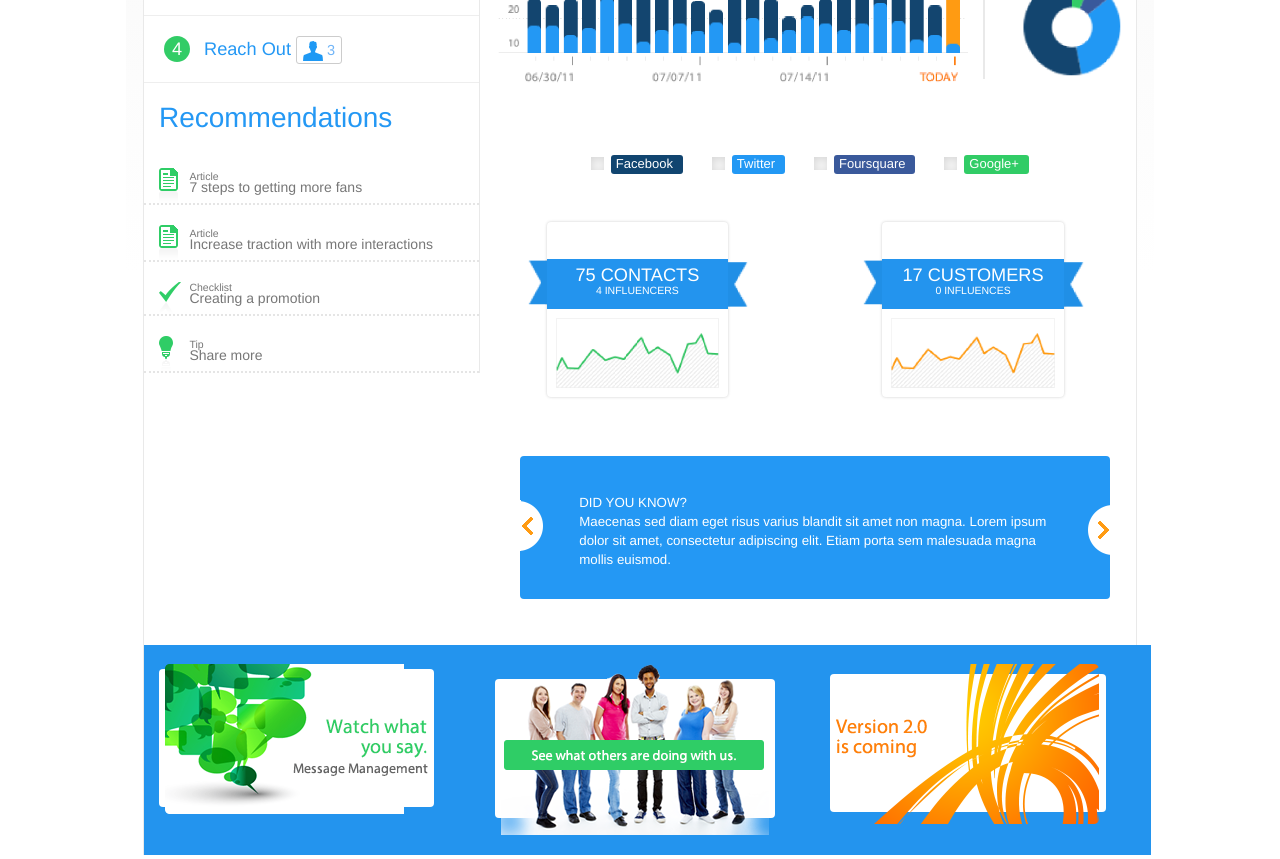
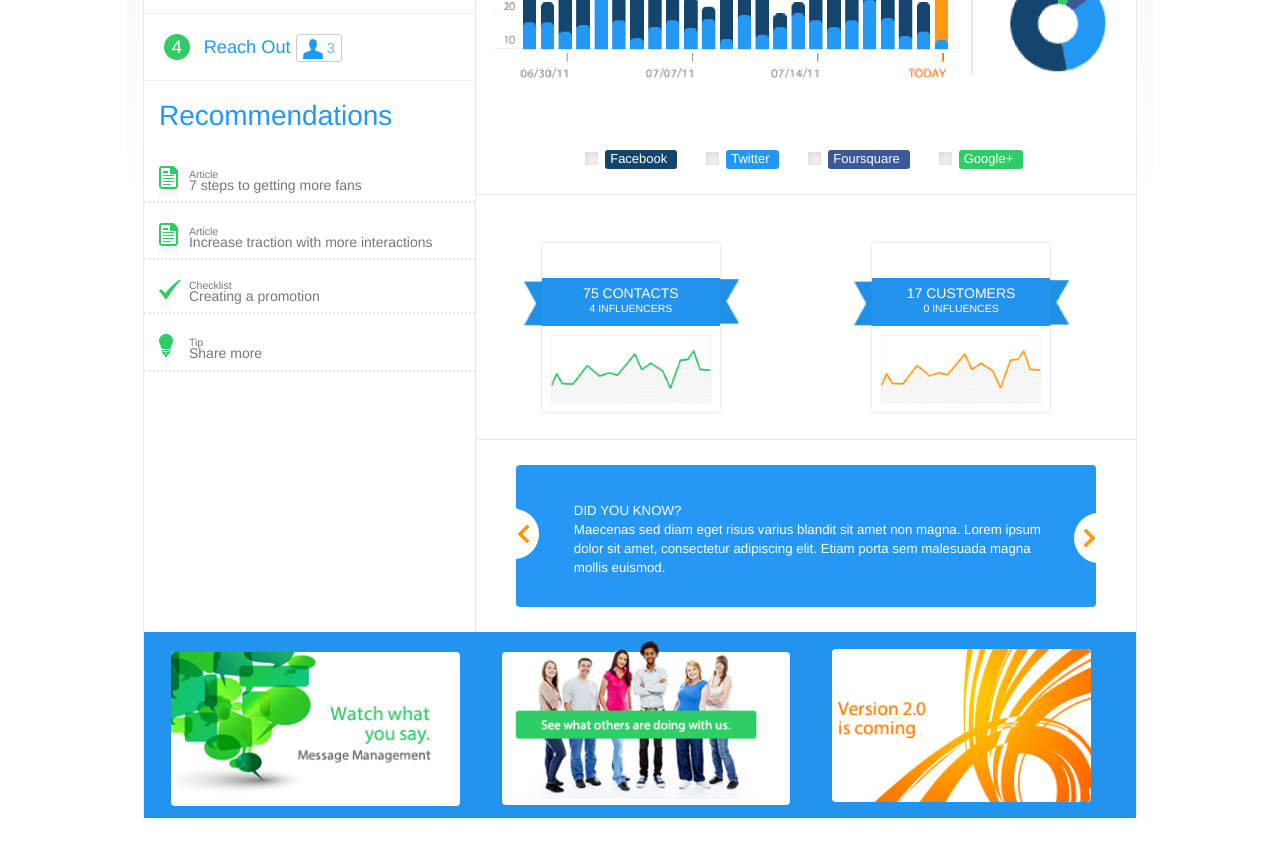
Before and after one commit to mscruser/css-dashboard, a plain HTML site: page project1-CSS-586/index.html in a window 1280 px wide. Shown: the part 573-1432 px from the top of the page. Drawn offline with nearby package versions, Linux system fonts and the light colour scheme.

Commit message:
fix ads and stuff

```diff
--- a/project1-CSS-586/css/my-styles.css
+++ b/project1-CSS-586/css/my-styles.css
@@ -7,26 +7,52 @@
   margin-bottom:-1%;
 }
 
-.ad{  /*this class handles the white part of the ads*/
+.ad-pic2{
+  padding-left:4%;
+  margin-top:-4%;
+}
+
+#here-is-white1{  /*this class handles the white part of the first ad*/
   background-color:white;
-  /*these properties definet eh shape of each white part*/
-  padding-top:20%; /*60px;*/
-  padding-bottom: 20%; /*60px;*/
+  padding-bottom: 2%; /*60px;*/
+  border-radius:4px;
+  margin-bottom:4%;
+  margin-left:4%;
+}
+
+#here-is-white2{  /*this class handles the white part of the 2nd ad*/
+  background-color:white;
+  border-radius:4px;
+  padding-bottom:2%;
+
+  margin-bottom:4%;
+  margin-left:4%;
+}
+
+#here-is-white3{  /*this class handles the white part of the 3rd ad*/
+  background-color:white;
+
+  padding-top:-5%; /*60px;*/
+  padding-bottom: 0%; /*60px;*/
   padding-left: 2%; /*80px;*/
-  padding-right:2%; /*80px*/
+  padding-right:0%; /*80px*/
   border-radius:4px;
+  margin-right:10%;
+  margin-top:-1%;
+  margin-left:4%;
+  margin-bottom:4%;
 }
 
 .ads{ /*use this if want a blue background for the ENTIRE thing*/
-  margin-top: 2%;
+
   background-color:#2394ee;
-  padding-bottom:2%;
+
   padding-top:2%;
 }
 
 .ad-pic{
   z-index:100;
-  height:80%;
+
 
 
 }
@@ -54,12 +80,18 @@
   padding-bottom:.2%;
 }
 
+#announce-buttons{
+  padding-top:1%;
+  padding-bottom:.2%;
+}
+
 .announcements{
+
 
   border-bottom-color:#e9e9e9;
   border-bottom-style:solid;
   border-bottom-width:1px;
-  margin-right:-3px; /*PROBABLY A PROBLEM WHEN I ADD THE ARROWS*/
+
 }
 
 .announce-text{
@@ -71,7 +103,7 @@
   color:grey;
   padding-top:1%;
 
-  padding-right:5%;
+  /*padding-right:5%;*/
 }
 
 .background-white{
@@ -85,6 +117,7 @@
   border-left-color:#e9e9e9;
   border-right-color:#e9e9e9;
   border-width:1px;
+  padding-right:1.5%; /*i think this makes things line up better mayyybbbee
 }
 
 .big{
@@ -132,8 +165,8 @@
   background-color:#2394ee;
   display:inline-block;
   margin-top:20%;
-  padding-top:10px; /*1%;*/
-  padding-bottom: 2px;/*.5%;*/
+  padding-top:5%; /*10px;*/
+  padding-bottom: .5%;/*.5%;*/
   padding-right: 10%;/*9%;*/
   padding-left: 10%; /*9%;*/
   width:100%;
@@ -211,6 +244,13 @@ input[type=checkbox]:checked + label:before{
   /*height:100%;*/
 }
 
+.contacts-border{
+  border-top-style:solid;
+  border-top-width:1px;
+  border-top-color: #e9e9e9;
+  margin-top:4%;
+}
+
 .container{
   width: 80%; /*1100px*/
   margin: 0 auto;
@@ -256,6 +296,13 @@ input[type=checkbox]:checked + label:before{
   border-radius:4px;
 }
 
+.dyk-border{
+  border-top-style:solid;
+  border-top-width:1px;
+  border-top-color:#e9e9e9;
+
+  margin-top:2%;
+}
 .dropdown{
   margin-top:-5%;
 }
@@ -351,7 +398,11 @@ input[type=checkbox]:checked + label:before{
 #graph-green{
   margin:5%;
 }
+#green-man{
+  z-index:100;
+margin-bottom:50px;
 
+}
 .icon{
   /*margin-top:5%;*/
 }
@@ -379,6 +430,16 @@ input[type=checkbox]:checked + label:before{
   color:#2394ee;
   padding-top:1%;
   padding-right:5%;
+
+}
+
+
+
+.long-border{
+  border-left-color:#e9e9e9;
+  border-left-style:solid;
+  border-left-width:1px;
+
 }
 
 #main-nav{
@@ -400,8 +461,7 @@ input[type=checkbox]:checked + label:before{
   padding-bottom: -.5%;
 
 }
-
-.nav {
+.nav{
   background-color:#134670;
   /*padding-top: 50px; 5%*/
   /*padding-bottom: 55px; /*4%*/
@@ -438,6 +498,8 @@ font-size:80%;
   padding-bottom:5%;
   padding-left:10%;
   padding-right:10%;
+  margin-bottom:-3%;
+  /*changing the margins here changes the location of the blocks*/
 }
 
 .rec{
@@ -445,6 +507,7 @@ font-size:80%;
   border-bottom-style:dotted;
   border-bottom-color:#e5e5e5;
   border-bottom-width:2px;
+
 }
 #right-arrow{
     margin-top: -105px;
@@ -458,15 +521,17 @@ font-size:80%;
 #ribbon-left{
   float:left;
 
-  margin-top: 53px;
-  margin-left:-20px; /*-5.6%
-  margin-top:-15px;   /*-2.3%*/
+  margin-top:27%; /*27%*/
+  margin-left:-20px; /*-20px*/
+
 
 
 }
 #ribbon-right{
   float:right;
-  margin-top:-135px;
+  margin-top:-67%; /*-135px*/
+
+
 }
 
 .search-dash{
@@ -497,9 +562,7 @@ font-size:80%;
 }
 
 .task-border{
-  border-right-color:#e9e9e9;
-  border-right-style:solid;
-  border-right-width:1px;
+
 
 }
 
--- a/project1-CSS-586/index.html
+++ b/project1-CSS-586/index.html
@@ -93,12 +93,15 @@
             <div class="col-sm-9 announce-body-text">
               <p class="dark-grey"> Sociis natoque penatibus et magnis dis parturient montes, nascetur ridiculus mus. Vivamus sagittis lacus</p>
             </div>
-            <div class="col-sm-1 announce-body-text">
+            <div class="col-sm-1" id="announce-buttons">
             <!--these two lines from http://bootsnipp.com/snippets/featured/circle-button-->
             <button type="button" class="btn btn-default btn-circle"><i class="glyphicon glyphicon-chevron-left"></i></button>
             <button type="button" class="btn btn-default btn-circle right-button"><i class="glyphicon glyphicon-chevron-right"></i></button>
           </div>
       </div> <!--end of the announcements row-->
+
+
+
 
 
       <!--this will be the tasks and analytics area-->
@@ -200,7 +203,7 @@
 
 
         </div>
-        <div class="col-sm-8 col-xs-12">
+        <div class="col-sm-8 col-xs-12 long-border">
           <p class= "float-left" id="analytics">Analytics</p>
           <p class= "float-left" id="activity">Activity</p>
 
@@ -275,10 +278,14 @@
   </div>
 
 
-<div class="row">
-    <div class="col-xs-6 outer-everything"> <!--hopefully this is the div that holds everything-->
+<div class="row contacts-border">
+
+    <div class="col-sm-6 outer-everything"> <!--hopefully this is the div that holds everything-->
+
       <img src="img/ribbon-left.png" alt="ribbon-left" id="ribbon-left" height="45px" width=20px> <!--45, 20-->
+<!--<img src="img/green-man.png" alt="green-man" id=#green-man>-->
       <div class="contacts"> <!--this is the box-->
+
         <div class="c-c">
                 <p><span class="big">75 CONTACTS</span> <br><span class="small">4 INFLUENCERS</span></p>
         </div>
@@ -289,7 +296,7 @@
 
 
 
-    <div class="col-xs-6 outer-everything">
+    <div class="col-sm-6 outer-everything">
       <img src="img/ribbon-left.png" alt="ribbon-left" id="ribbon-left" height= "45px" width="20px">
         <div class="contacts"> <!--this is hopefully the box-->
 
@@ -306,7 +313,7 @@
 
 
   <div class= "row "> <!--"did you know"-->
-    <div class="col-xs-12">
+    <div class="col-xs-12 dyk-border">
         <div class="the-hardest-one">
           <a href="#">
             <img src="img/left-arrow.png" alt="left-arrow" id= "left-arrow";> <!--left-arrow-->
@@ -327,46 +334,60 @@
 
 
 
+
       <!--this will be the advertisement area-->
       <div class="row ads ">
 
         <div class="col-sm-4 col-xs-12">
           <!--<div> ad-div will give individual blue-->
-            <a href= "#" class="ad">
-                <img src="img/ad-1.png" alt="ad-1" class="ad-pic">
-            </a>
+
+            <div id="here-is-white1">
+              <a href= "#">
+                <img src="img/ad-1.png" alt="ad-1" class="ad-pic" width="90%">
+              </a>
+
+          </div>
         </div>
 
         <div class="col-sm-4 col-xs-12">
-            <a href= "#" class="ad">
-              <img src="img/ad-2.png" alt="ad-2" class="ad-pic">
+          <div id="here-is-white2">
+            <a href= "#">
+              <img src="img/ad-2.png" alt="ad-2" class="ad-pic ad-pic2" width="90%" height="50%">
             </a>
+          </div>
         </div>
 
         <div class="col-sm-4 col-xs-12">
-            <a href= "#" class="ad">
-              <img src="img/ad-3.png" alt="ad-3" class="ad-pic">
+          <div id= "here-is-white3">
+            <a href= "#">
+              <img src="img/ad-3.png" alt="ad-3" class="ad-pic" width="100%">
             </a>
           </div>
+          </div>
         </div>
-    </div> <!--this is the end of the container-->
+      </div> <!--NEW NEW NEW NEW-->
+      </div> <!--NEW NEW NEW-->
 
-  </div> <!--end of background-white-->
-  </div> <!--end of border div-->
+ </div>
 
 
     <div class="container-fluid"> <!--this is the beginning of the footer-->
       <div class="row footer">
-        <div class=" col-xs-3" id="footer-text">
+        <div class=" col-xs-4" id="footer-text">
           <p class="pull-right"> Tutorials  Support  Blog </p>
         </div>
         <div class="col-xs-5" id="ariel-footer-text">
           <p> <span class="blue">Ariel Winter</span> likes your <span class="blue">Win a Cooper Sweepstakes</span> Promotion </p>
         </div>
-        <div class="col-xs-4" id="logout-footer-text">
+        <div class="col-xs-3" id="logout-footer-text">
           <img class="pull-left car-icon car">
-          <p>Logout</p>
-        </div>
+          <span>Logout</span>
+          <img src="img/fb-icon.png">
+          <img src="img/twitter-icon.png">
+          <img src="img/check-icon.png">
+          <img src="img/youtube-icon.png">
+          </div>
+
       </div>
     </div> <!--this is the end of the footer-->
 
@@ -377,7 +398,7 @@
 
 
 <!--set min and max heights to fix responsive errors.-->
-<!--next: .NEED-BORDER to figure out padding. ads. footer. contacts/customers. fix padding/border on edges so
+<!--next: .NEED-BORDER to figure out padding.footer. fix padding/border on edges so
 border doesnt act so weird. links on hover:grey. Top bar margins/borders. Grey settings margin -->
 
 
```
Also changed, not shown: project1-CSS-586/img/analytics-blue.png, project1-CSS-586/img/customers-blue.png, project1-CSS-586/img/dashboard-blue.png, project1-CSS-586/img/green-man.png (added), project1-CSS-586/img/menu-back.png (added), project1-CSS-586/img/messages-blue.png, project1-CSS-586/img/orange-man.png (added), project1-CSS-586/img/page-creator-blue.png, project1-CSS-586/img/promotions-blue.png.
